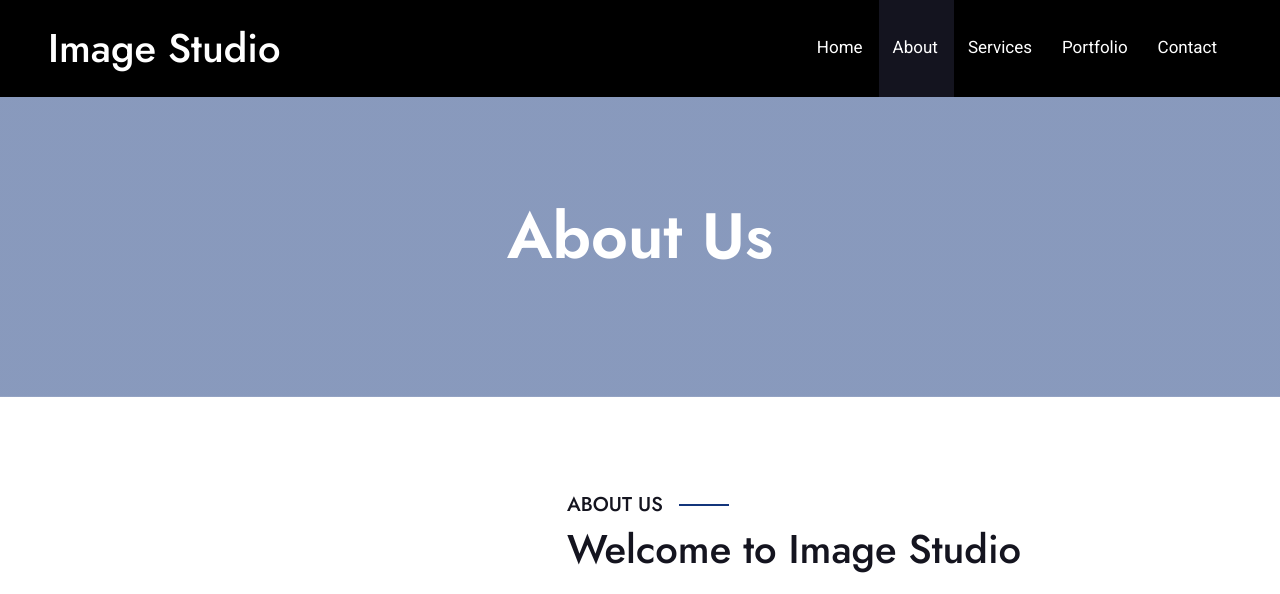
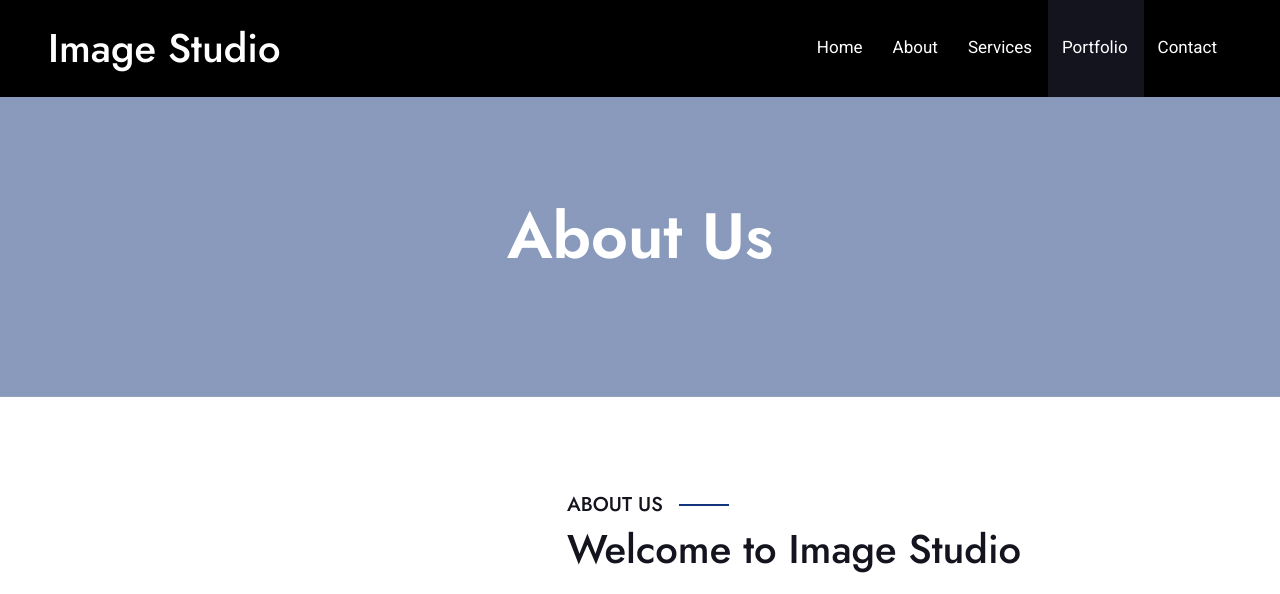
Before and after one commit to devjanidhar/photography_website, a plain HTML site: page about.html in a window 1280 px wide. Shown: the top 594 px of the page. Drawn offline with nearby package versions, Linux system fonts and the light colour scheme; some packages are replaced by stand-ins of ours; a script that the page names is missing.

Commit message:
Update about.html

```diff
--- a/about.html
+++ b/about.html
@@ -53,38 +53,28 @@
 
 <!-- Navbar & Hero Start -->
 
-<div class="container-fluid position-relative p-0">
+<nav class="navbar navbar-expand-lg navbar-light px-4 px-lg-5 py-3 py-lg-0">
+  <a href="#" class="navbar-brand p-0">
+    <h1 class="m-0">Image Studio</h1>
+    <!-- <img src="img/logo.png" alt="Logo"> -->
+  </a>
 
-<nav class="navbar navbar-expand-lg navbar-light px-4 px-lg-5 py-3 py-lg-0">
-
-<a href="" class="navbar-brand p-0">
-
-<h1 class="m-0">Image Studio</h1>
-
-<!-- <img src="img/logo.png" alt="Logo"> -->
-
+  <!-- This is the missing toggle button -->
+  <button class="navbar-toggler" type="button" data-bs-toggle="collapse" data-bs-target="#navbarCollapse">
+    <span class="navbar-toggler-icon"></span>
   </button>
 
   <div class="collapse navbar-collapse" id="navbarCollapse">
-
     <div class="navbar-nav ms-auto py-0">
-
       <a href="index.html" class="nav-item nav-link">Home</a>
-
-<a href="about.html" class="nav-item nav-link active">About</a>
-
+      <a href="about.html" class="nav-item nav-link">About</a>
       <a href="info.html" class="nav-item nav-link">Services</a>
-
-<a href="portfolio.html" class="nav-item nav-link">Portfolio</a>
-
+      <a href="portfolio.html" class="nav-item nav-link active">Portfolio</a>
       <a href="contact.html" class="nav-item nav-link">Contact</a>
     </div>
-
   </div>
-
 </nav>
 
-</div>
 
 <!-- Navbar & Hero End -->
 
```
Lines whose indentation alone changed are shown as unchanged.
